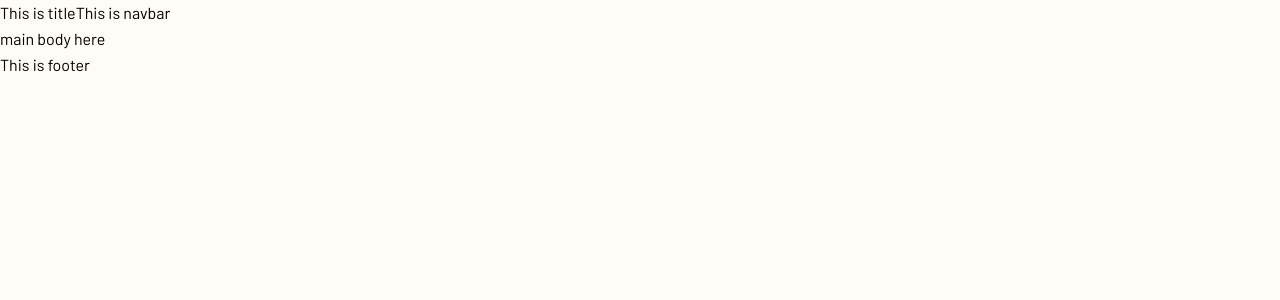
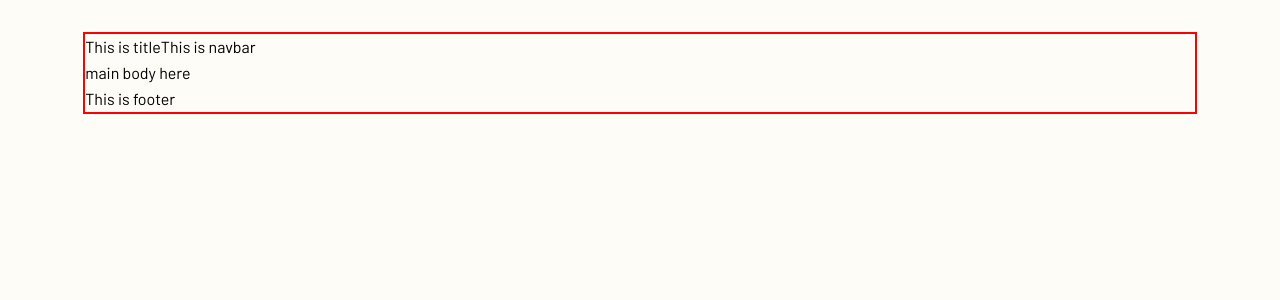
Before and after one commit to ledminh/coffeeroasters-subscription-site, a Next.js app: page / in a window 1280 px wide. Shown: the top 300 px of the page. Built offline with nearby package versions, Linux system fonts and the light colour scheme.

Commit message:
Layout margin

```diff
--- a/layout/Layout.module.scss
+++ b/layout/Layout.module.scss
@@ -0,0 +1,7 @@
+.container {
+    border: 2px solid red;
+
+    width: 87%;
+    max-width: 1280px;
+    margin: 2rem auto;
+}
```
